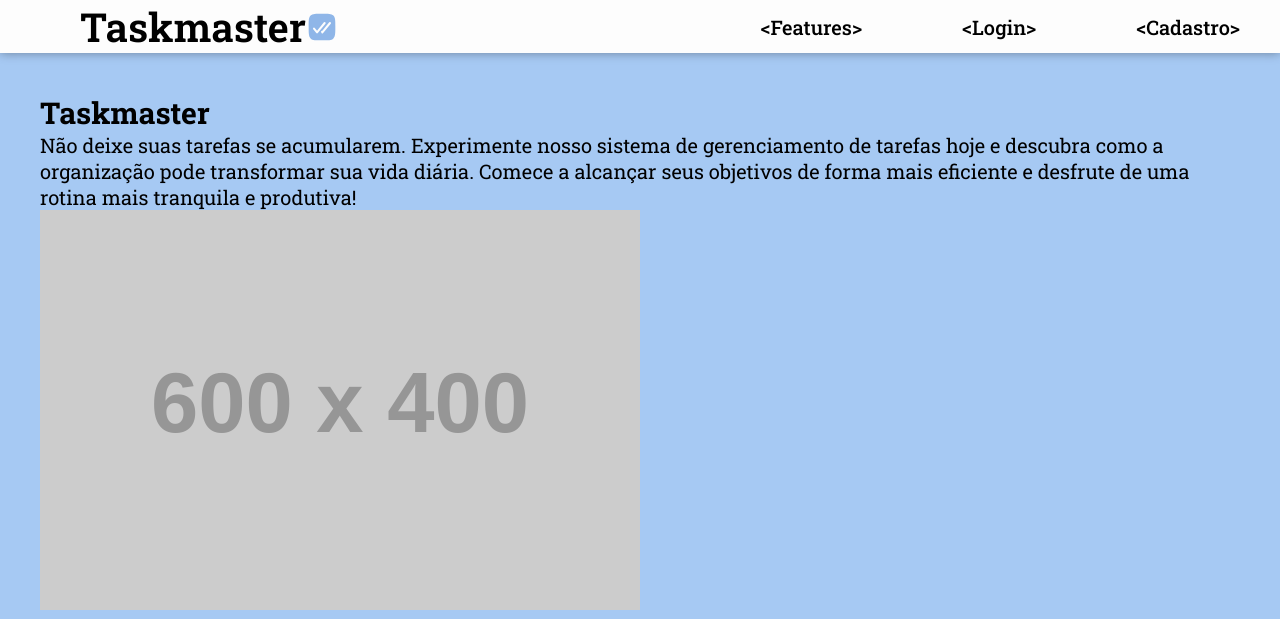
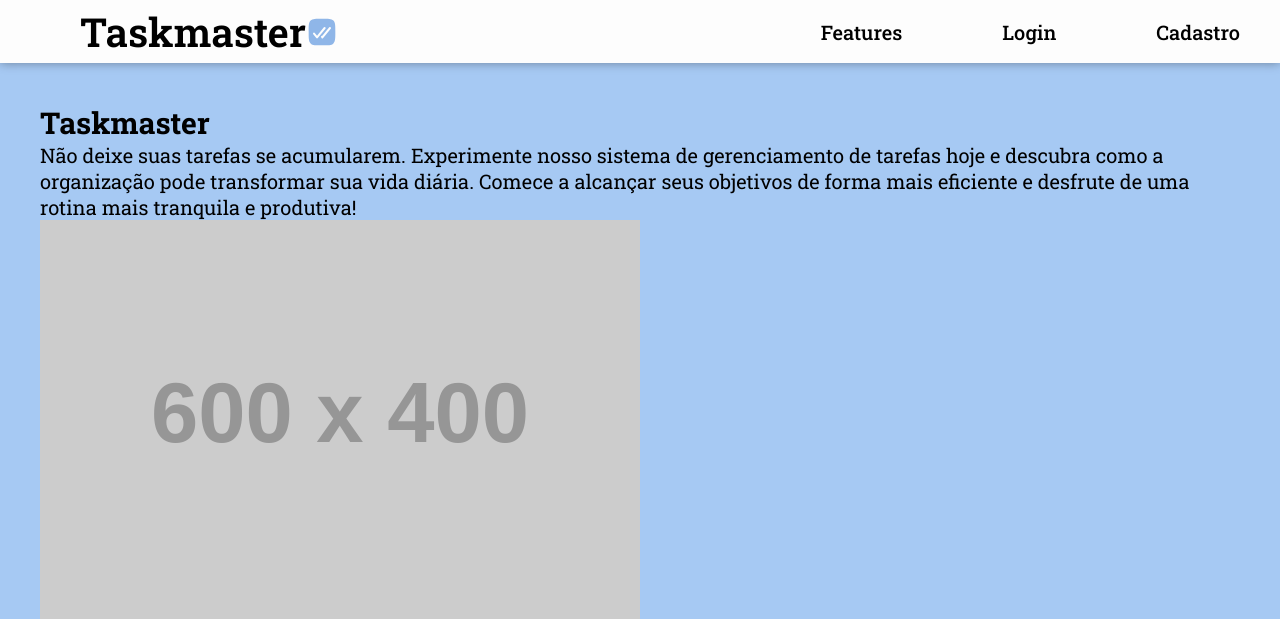
Before and after one commit to DeividSouSan/Taskmaster, a Flask app: page / in a window 1280 px wide. Shown: the top 619 px of the page. Run offline with Flask 3, Linux system fonts and the light colour scheme; grey boxes labelled with a size stand in for pictures from a placeholder-image service; some libraries are stand-ins or nearby versions.

Commit message:
refactor: navbar styiling

```diff
--- a/src/static/css/header-before-auth.css
+++ b/src/static/css/header-before-auth.css
@@ -5,7 +5,7 @@ header {
 
     background-color: var(--container);
     box-shadow: 0px 0px 10px rgba(0, 0, 0, 0.363);
-    padding: 0 20px;
+    padding: 5px 20px;
 
     .logo {
         a {
@@ -42,28 +42,29 @@ header {
         list-style: none;
         gap: 3rem;
 
+        li {
+            text-align: center;
+
             a {
+                display: inline-block;
+                width: 100%;
                 color: black;
                 font-weight: 500;
 
-            padding: 0 1rem;
+                padding: 0.25rem 1rem;
 
                 text-decoration: none;
-
-            transition: all 0.3s ease;
+                border-radius: 5px;
             }
 
             a:hover {
-            letter-spacing: 5px;
+                text-decoration: underline;
             }
 
-        a::before {
-            content: "<";
-        }
-
-        a::after {
-            content: ">";
-        }
-
+            .register-link {
+                background-color: var(--tomato-button);
+                color: white;
             }
         }
+    }
+}
```
Lines whose indentation alone changed are shown as unchanged.
